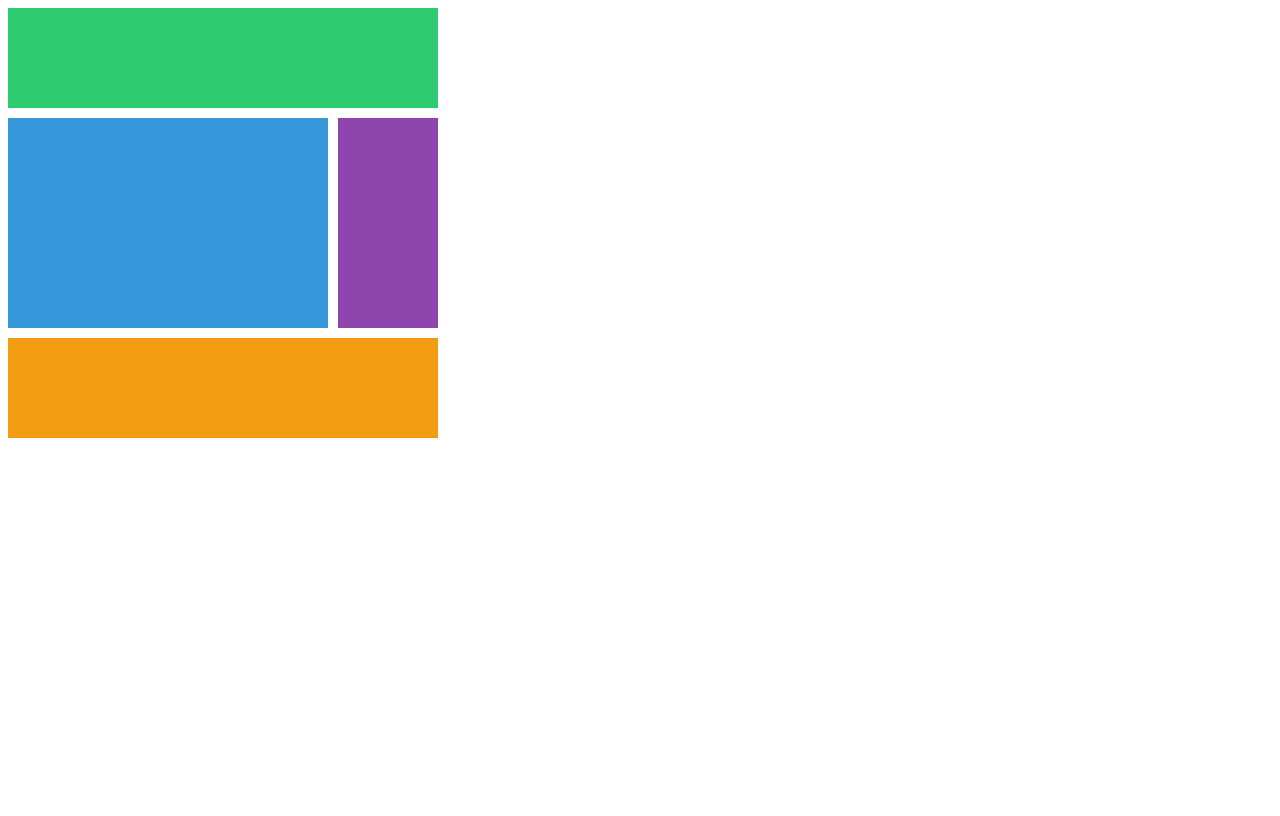
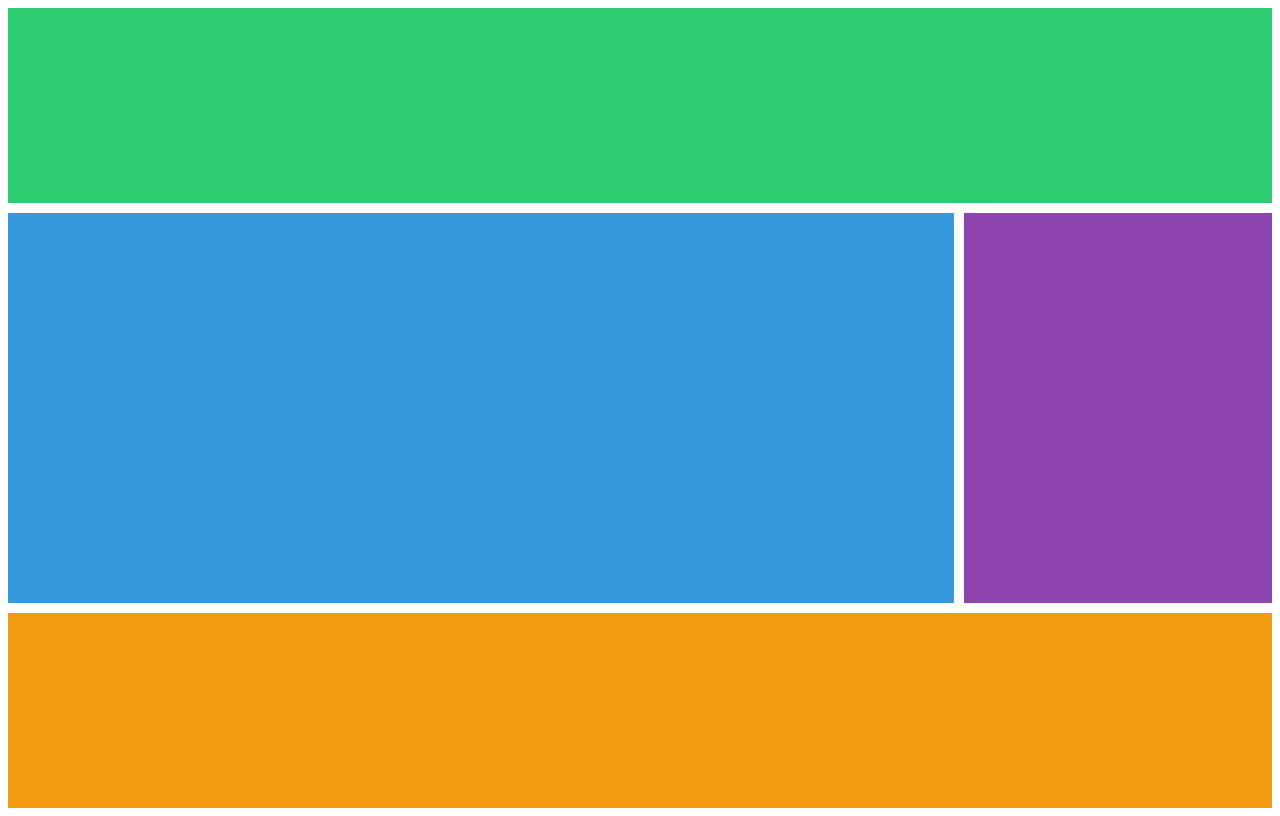
Before and after one commit to DoubleS-Lee/scss-masterclass, a plain HTML site: page index.html in a window 1280 px wide. Drawn offline with Linux system fonts and the light colour scheme.

Commit message:
2.7:grid-template 적용법

```diff
--- a/styles.css
+++ b/styles.css
@@ -1,27 +1,29 @@
 .grid {
   display: grid;
   gap: 10px;
-  grid-template-columns: [first-line] 100px [second-line] 100px [third-line] 100px [forth-line] 100px [fifth-line];
-  grid-template-rows: repeat(4, 100px [row-line]);
+  height: 100vh;
+  grid-template:
+    "header header header header" 1fr
+    "content content content nav" 2fr
+    "footer footer footer footer" 1fr / 1fr 1fr 1fr 1fr;
 }
 
 .header {
   background-color: #2ecc71;
-  grid-column: first-line / fifth-line;
+  grid-area: header;
 }
 
 .content {
   background-color: #3498db;
-  grid-column: first-line / forth-line;
-  grid-row: row-line 1 / row-line 3;
+  grid-area: content;
 }
 
 .nav {
   background-color: #8e44ad;
-  grid-row: row-line 1 / row-line 3;
+  grid-area: nav;
 }
 
 .footer {
   background-color: #f39c12;
-  grid-column: first-line / fifth-line;
+  grid-area: footer;
 }
```
